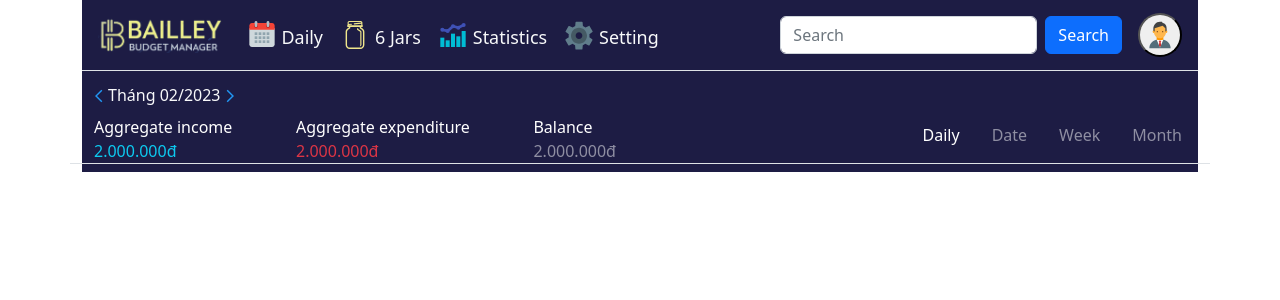
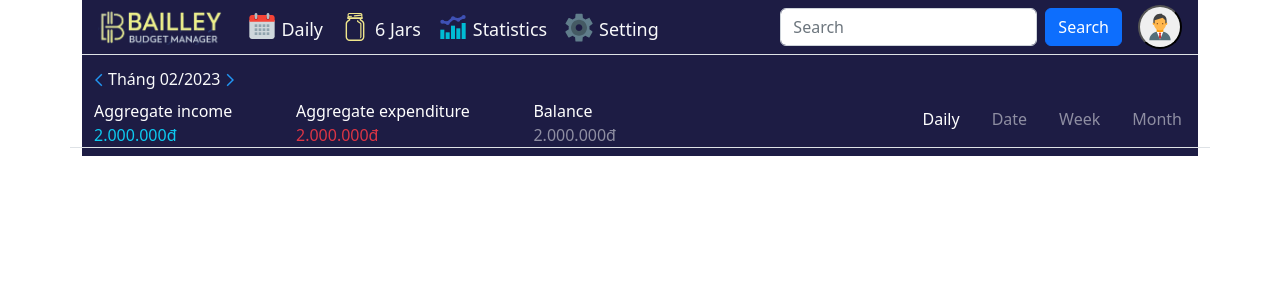
Before and after one commit to doananhtingithub40102/Fullstack-Budget-App, a React (Create React App) app in the folder client/: page / in a window 1280 px wide. Shown: the top 300 px of the page. Built offline with nearby package versions, Linux system fonts and the light colour scheme.

Commit message:
updating navbar/header

```diff
--- a/client/src/components/Navbar.js
+++ b/client/src/components/Navbar.js
@@ -4,7 +4,7 @@ import { GiMasonJar } from "react-icons/gi"
 export default function Navbar() {
     return (
         <header>
-            <nav className="navbar navbar-expand-lg navbar-dark py-2 px-3">
+            <nav className="navbar navbar-expand-lg navbar-dark px-3 py-0">
                 <a className="navbar-brand" href="/">
                     <img src="/brand.png" height="36" alt="brand" />
                 </a>
@@ -43,7 +43,7 @@ export default function Navbar() {
                             </a>
                         </li>
                     </ul>
-                    <form className="d-flex my-2 me-3">
+                    <form className="d-flex me-3 my-2">
                         <input className="form-control me-2" type="text" placeholder="Search" />
                         <button className="btn btn-primary" type="button">Search</button>
                     </form>
```
